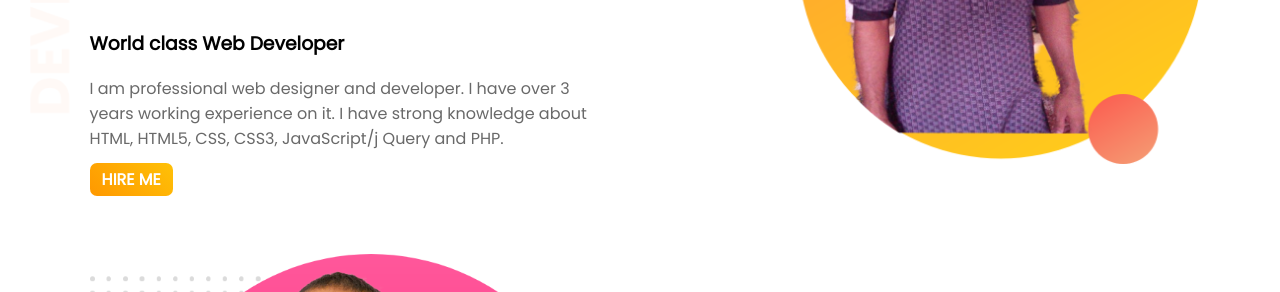
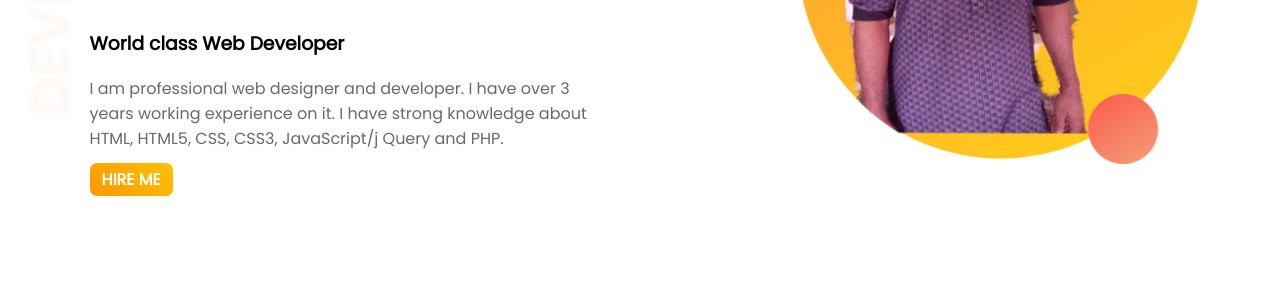
Before and after one commit to almaamun/web-portfolio, a plain HTML site: page index.html in a window 1280 px wide. Shown: the part 246-538 px from the top of the page. Drawn offline with Linux system fonts and the light colour scheme.

Commit message:
last Finishing

```diff
--- a/style.css
+++ b/style.css
@@ -38,7 +38,7 @@ p{
 }
 section{
     height:500px;
-    display: block;
+    padding-bottom: 150px;
 
 }
 .link-btn{
```
